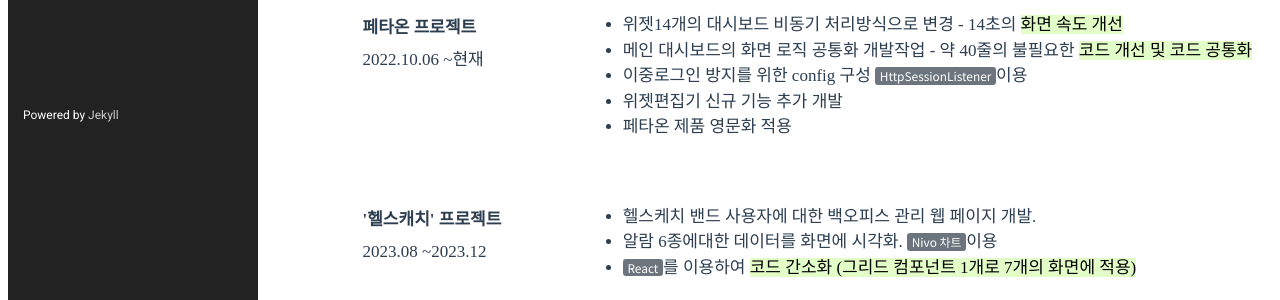
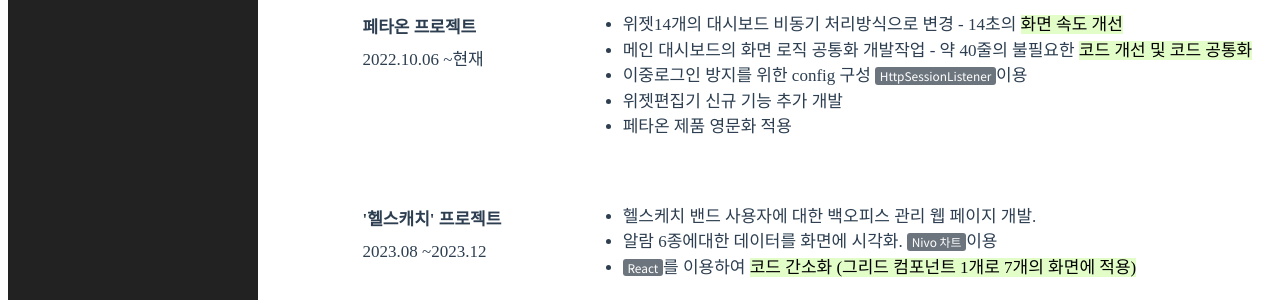
Before and after one commit to alswns1201/alswns1201.github.io, a Jekyll site: the page built from index.md, in a window 1280 px wide and 900 px high, scrolled down 632 px. Shown: the part 152-452 px from the top of the window. Built offline with Jekyll 4.4.1, drawn with Linux system fonts in a browser that asks for light colours.

Commit message:
저작권 Jekyll 제거.

```diff
--- a/_includes/sidebar.html
+++ b/_includes/sidebar.html
@@ -16,5 +16,5 @@
 
 
 <div class="sidebar-item sidebar-footer">
-	<p>Powered by <a href="https://github.com/jekyll/jekyll">Jekyll</a></p>
+<!--	<p>Powered by <a href="https://github.com/jekyll/jekyll">Jekyll</a></p>-->
 </div>
```
